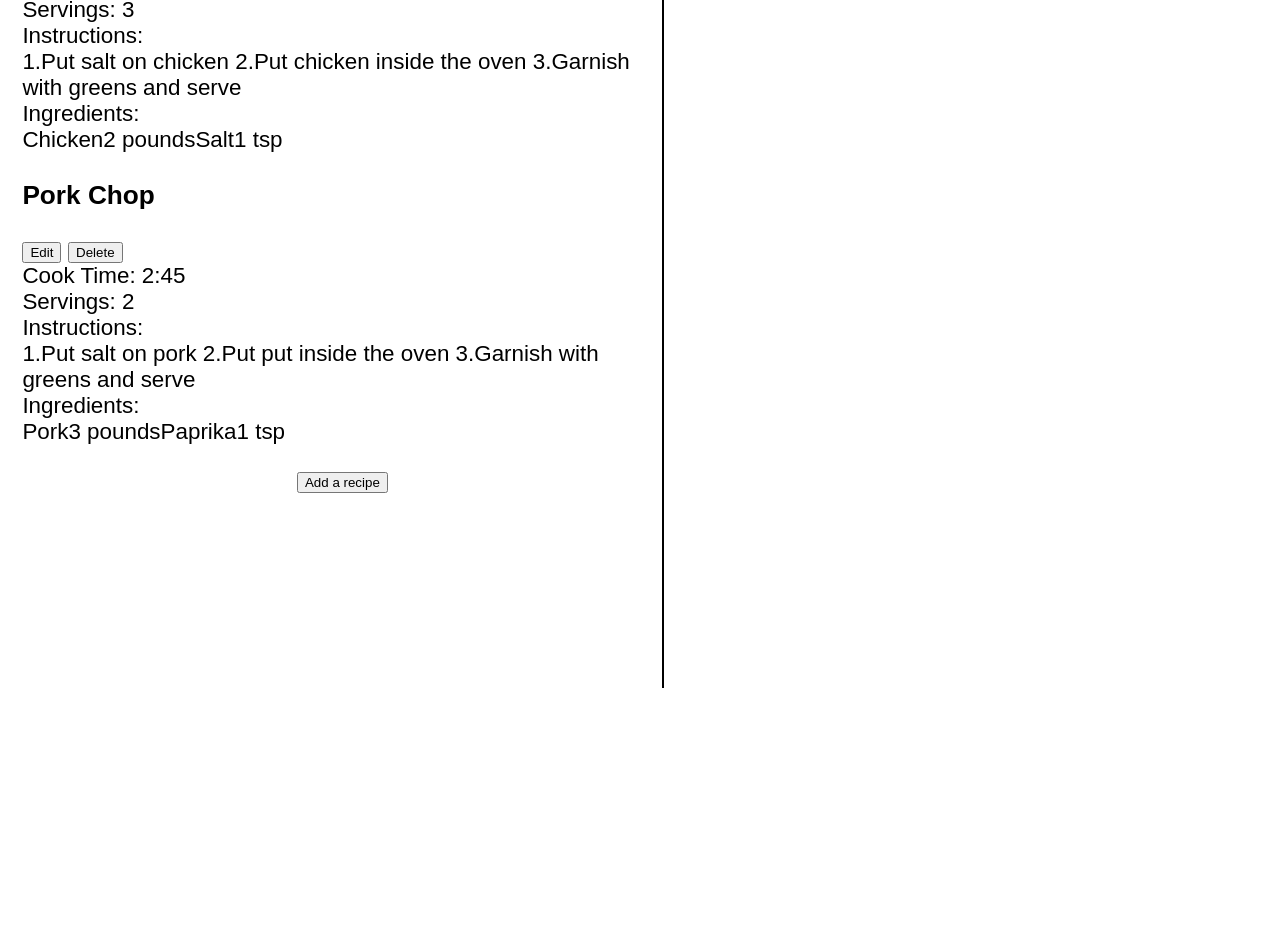
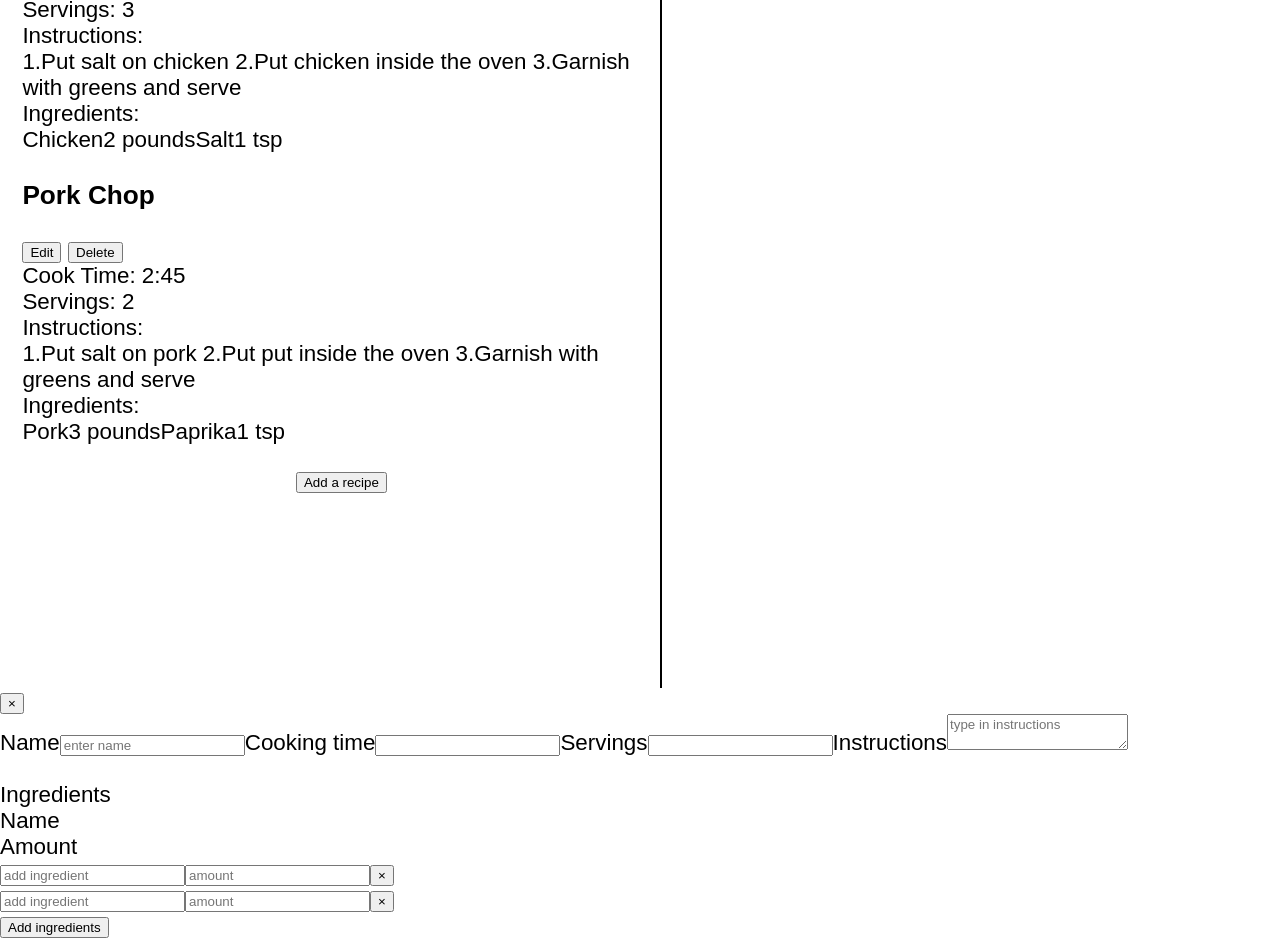
Before and after one commit to stephn2027/RMEtest, a React (Create React App) app: page / in a window 1280 px wide. Shown: the part 138-1076 px from the top of the page. Before the commit the page ends 826 px from the top, so only its background shows below. Built offline with nearby package versions, Linux system fonts and the light colour scheme.

Commit message:
addedrecipeeditform

```diff
--- a/src/components/App.js
+++ b/src/components/App.js
@@ -1,86 +1,104 @@
-import React ,{ useState } from "react";
-import { v4 as uuidv4 } from 'uuid';
+import React, { useState, useEffect } from "react";
+import { v4 as uuidv4 } from "uuid";
 import RecipeList from "./RecipeList";
-import "../css/app.css"
+import RecipeEdit from "./RecipeEdit";
+
+import "../css/app.css";
+
+
+export const RecipeContext = React.createContext();
+const LOCAL_STORAGE_KEY = 'cookingWithReact.App[recipes]';
+function App() {
+
+  const [recipes, setRecipes] = useState(sampleRecipes);
+
+  const recipeContextValue ={
+    handleRecipeAdd,
+    handleRecipeDelete,
+  };
+
+  useEffect(()=>{
+    const recipeKeyFromLocalStorage =  localStorage.getItem(LOCAL_STORAGE_KEY);
+    recipeKeyFromLocalStorage===null?alert("no data in local storage"):setRecipes(JSON.parse(recipeKeyFromLocalStorage));
+  },[]);
+
+  useEffect(()=>{
+    localStorage.setItem(LOCAL_STORAGE_KEY, JSON.stringify(recipes));
+  },[recipes]);
 
 
 
 
 
-function App() {
-
-  const [recipes,setRecipes] = useState(sampleRecipes);
-
-  function handleRecipeAdd(){
+  function handleRecipeAdd() {
     const newRecipe = {
       id: uuidv4(),
-      name:'New',
-      cookTime:'1:00',
+      name: "New",
+      cookTime: "1:00",
       servings: 1,
       instructions: "Instr.",
-      ingredients:[
+      ingredients: [
         {
-        id:uuidv4(),
-        name:"Name",
-        amount:"1 tbsp" }
-      ]
-    }
-    setRecipes([...recipes, newRecipe])
+          id: uuidv4(),
+          name: "Name",
+          amount: "1 tbsp",
+        },
+      ],
+    };
+    setRecipes([...recipes, newRecipe]);
+  }
+  function handleRecipeDelete(id){
+    setRecipes(recipes.filter(recipe=>recipe.id!==id))
   }
 
-
-  return (
-    <RecipeList
-    recipes ={recipes}
-    handleRecipeAdd = {handleRecipeAdd}
-    />
-  )
-
-
-
+  return <>
+  <RecipeContext.Provider value={recipeContextValue}>
+      <RecipeList recipes={recipes} />
+      <RecipeEdit/>
+  </RecipeContext.Provider>
+  </>
 }
-
-
 
 const sampleRecipes = [
   {
     id: uuidv4(),
-    name:"Plain Chiken",
-    cookTime:"1:45",
-    servings:"3",
+    name: "Plain Chiken",
+    cookTime: "1:45",
+    servings: "3",
     instructions: `1.Put salt on chicken \n 2.Put chicken inside the oven \n3.Garnish with greens and serve`,
     ingredients: [
       {
-        id:uuidv4(),
-        name:"Chicken",
-        amount:"2 pounds"
+        id: uuidv4(),
+        name: "Chicken",
+        amount: "2 pounds",
       },
       {
-      id:uuidv4(),
-      name:"Salt",
-      amount:"1 tsp"
+        id: uuidv4(),
+        name: "Salt",
+        amount: "1 tsp",
       },
-    ]
+    ],
   },
   {
     id: uuidv4(),
-    name:"Pork Chop",
-    cookTime:"2:45",
-    servings:"2",
-    instructions: "1.Put salt on pork \n 2.Put put inside the oven \n 3.Garnish with greens and serve",
+    name: "Pork Chop",
+    cookTime: "2:45",
+    servings: "2",
+    instructions:
+      "1.Put salt on pork \n 2.Put put inside the oven \n 3.Garnish with greens and serve",
     ingredients: [
       {
-        id:uuidv4(),
-        name:"Pork",
-        amount:"3 pounds"
+        id: uuidv4(),
+        name: "Pork",
+        amount: "3 pounds",
       },
       {
-        id:uuidv4(),
-        name:"Paprika",
-        amount:"1 tsp"
-        },
+        id: uuidv4(),
+        name: "Paprika",
+        amount: "1 tsp",
+      },
     ],
   },
-]
+];
 
 export default App;
--- a/src/components/Recipe.js
+++ b/src/components/Recipe.js
@@ -1,16 +1,19 @@
-import React from "react";
+import React,{ useContext } from "react";
 import IngredienstList from "./IngredientsList";
-
-export default function Recipe(props)
- {
-     const {name,cookTime,servings,instructions,ingredients}=props;
+import { RecipeContext } from "./App";
+export default function Recipe(props){
+     const {handleRecipeDelete} = useContext( RecipeContext );
+     const {id,name,cookTime,servings,instructions,ingredients}=props;
   return (
     <div className="recipe">
       <div className="recipe__header">
         <h3 className="recipe__title">{name}</h3>
         <div>
           <button className="btn btn--primary mr-1">Edit</button>
-          <button className="btn btn--danger">Delete</button>
+          <button
+          className="btn btn--danger"
+          onClick={()=>handleRecipeDelete(id)}
+          >Delete</button>
         </div>
       </div>
       <div className="recipe__row">
--- /dev/null
+++ b/src/components/RecipeEdit.js
@@ -0,0 +1,36 @@
+import React from "react";
+import RecipeEditIngredient from "./RecipeEditIngredient";
+export default function RecipeEdit() {
+  return (
+    <div className="recipe-edit">
+      <div>
+        <button>&times;</button>
+      </div>
+      <div className="recipe-edit__grid-container">
+          <label htmlFor="name">Name</label>
+          <input type="text" name="name" id="name" placeholder="enter name"/>
+          <label htmlFor="cookTime">Cooking time</label>
+          <input type="number" name="cookTime" id="cookTime" placeholder=""/>
+          <label htmlFor="servings">Servings</label>
+          <input type="number" name="servings" id="servings" min="1"/>
+          <label htmlFor="instructions">Instructions</label>
+          <textarea type="text" name="instructions" id="instructions" placeholder="type in instructions"/>
+      </div>
+      <br />
+      <div>
+          <label>Ingredients</label>
+          <div>
+              <div>Name</div>
+              <div>Amount</div>
+              <div></div>
+          </div>
+            {/* Ingredient Component */}
+            <RecipeEditIngredient/>
+            <RecipeEditIngredient/>
+          <div>
+              <button>Add ingredients</button>
+          </div>
+      </div>
+    </div>
+  );
+}
--- /dev/null
+++ b/src/components/RecipeEditIngredient.js
@@ -0,0 +1,15 @@
+import React from "react";
+
+export default function RecipeEditIngredient() {
+  return (
+    <div className="recipe-edit__ingredient">
+      <div>
+        <input type="text" name="" id="" placeholder="add ingredient" />
+        <input type="text" name="" id="" placeholder="amount" />
+        <button>&times;</button>
+      </div>
+
+
+    </div>
+  );
+}
--- a/src/components/RecipeList.js
+++ b/src/components/RecipeList.js
@@ -1,20 +1,29 @@
-import React from "react";
-
+import React, {useContext} from "react";
+import { RecipeContext } from "./App";
 import Recipe from "./Recipe";
 
-export default function RecipeList({ recipes, handleRecipeAdd}) {
+
+export default function RecipeList({recipes}) {
+    const {handleRecipeAdd} = useContext(RecipeContext);
   return (
+
     <div className="recipe-list">
       <div>
         {recipes.map((recipe) => {
-          return <Recipe key={recipe.id} {...recipe} />;
+          return <Recipe
+          key={recipe.id} {...recipe}
+
+            />
         })}
       </div>
 
       <div className="recipe-list__add-recipe-btn-container">
       <button onClick={handleRecipeAdd}
-      className="btn btn--primary">Add a recipe</button>
+      className="btn btn--primary"
+
+      >Add a recipe</button>
       </div>
     </div>
+
   );
 }
--- a/src/css/app.css
+++ b/src/css/app.css
@@ -4,9 +4,11 @@
 @import './buttons.css';
 @import './recipe.css';
 @import './ingredient-list.css';
+@import './recipe-edit.css';
 
 *,*::before,*::after{
     font-family: Gotham Rounded, sans-serif;
+    box-sizing: border-box;
 }
 html{
     font-size: 1.4rem;
--- a/src/css/buttons.css
+++ b/src/css/buttons.css
@@ -9,6 +9,7 @@ cursor: pointer;
 }
 .btn--primary{
  color: whitesmoke;
+ margin-bottom: .5rem;
  background-color: hsl(200, 100%, 50%);
 }
 .btn--primary:hover{
--- /dev/null
+++ b/src/css/recipe-edit.css
@@ -0,0 +1,12 @@
+.recipe-edit{
+    position:fixed;
+    padding: 2rem;
+    padding-top:.4rem;
+    right: 0;
+    top: 0;
+    width:50%;
+    max-height: 100%;
+    overflow-y: auto;
+
+
+}
--- a/src/css/recipe-list.css
+++ b/src/css/recipe-list.css
@@ -2,7 +2,7 @@
  border-right: 2px solid #000;
  min-height: 100vh;
  width: 50%;
- margin-left: 1rem;
+ margin-left:1rem;
 }
 .recipe-list__add-recipe-btn-container{
  text-align: center;
```
